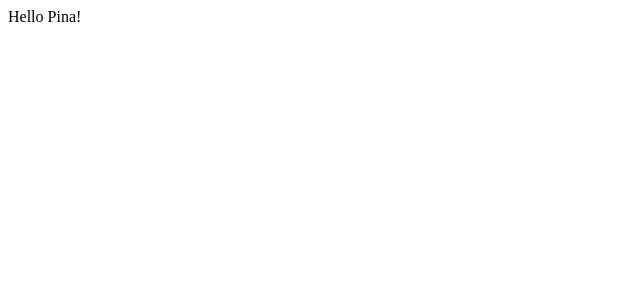
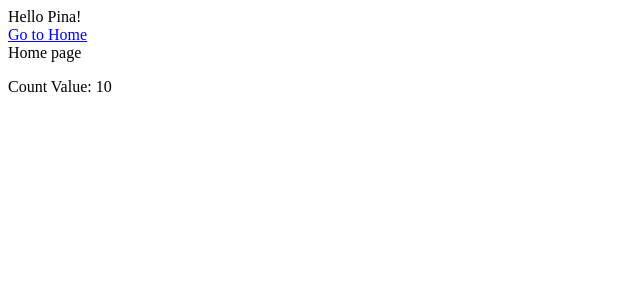
Before and after one commit to dimores28/-pinia-course, a Vue app: page / in a window 1280 px wide. Shown: the top 300 px of the page, without its empty margins (0-640 px from the left). Built offline with nearby package versions, Linux system fonts and the light colour scheme.

Commit message:
get state from pinia store

```diff
--- a/package.json
+++ b/package.json
@@ -10,7 +10,8 @@
   "dependencies": {
     "core-js": "^3.6.5",
     "pinia": "^2.0.28",
-    "vue": "^3.0.0"
+    "vue": "^3.0.0",
+    "vue-router": "^4.1.6"
   },
   "devDependencies": {
     "@vue/cli-plugin-babel": "~4.5.15",
--- a/src/App.vue
+++ b/src/App.vue
@@ -1,6 +1,14 @@
 <template>
   <div>Hello Pina!</div>
+  <router-link to="/">Go to Home</router-link>
+  <router-view></router-view>
 </template>
+
+<script setup>
+import { useAuthStore } from "@/stores/auth";
+const authStore = useAuthStore();
+console.log(authStore.isAuthenticated);
+</script>
 
 <script>
 export default {
--- /dev/null
+++ b/src/components/Counter.vue
@@ -0,0 +1,10 @@
+<template>
+  <div>
+    <p>Count Value: {{ store.count }}</p>
+  </div>
+</template>
+
+<script setup>
+import { useCounterStore } from "@/stores/counter";
+const store = useCounterStore();
+</script>
--- a/src/main.js
+++ b/src/main.js
@@ -1,10 +1,12 @@
 import { createApp } from 'vue'
 import App from './App.vue'
 import { createPinia } from 'pinia'
+import router from './router'
 
 const app = createApp(App);
 
 const pinia = createPinia()
 
 app.use(pinia);
+app.use(router);
 app.mount('#app')
--- /dev/null
+++ b/src/router/index.js
@@ -0,0 +1,30 @@
+import { createRouter, createWebHistory } from "vue-router";
+import HomeView from "../views/HomeView.vue";
+
+const router = createRouter({
+  history: createWebHistory(),
+  routes: [
+    {
+      path: "/",
+      name: "home",
+      component: HomeView,
+    },
+    // {
+    //   path: "/about",
+    //   name: "about",
+    //   component: () => import("../views/AboutView.vue"),
+    // },
+    // {
+    //   path: "/posts",
+    //   name: "posts",
+    //   component: () => import("../views/PostsView.vue"),
+    // },
+    // {
+    //   path: "/posts/:id",
+    //   name: "post.view",
+    //   component: () => import("../views/PostView.vue"),
+    // },
+  ],
+});
+
+export default router;
--- /dev/null
+++ b/src/stores/auth.js
@@ -0,0 +1,7 @@
+import { defineStore } from "pinia";
+
+export const useAuthStore = defineStore("auth", {
+    state: () => ({
+        isAuthenticated: false,
+    })
+});
--- /dev/null
+++ b/src/stores/counter.js
@@ -0,0 +1,7 @@
+import {defineStore} from "pinia"
+
+export const useCounterStore = defineStore("counter", {
+    state: () => ({
+        count: 10
+    })
+})
--- /dev/null
+++ b/src/views/HomeView.vue
@@ -0,0 +1,12 @@
+<template>
+  <main>Home page</main>
+  <v-counter />
+</template>
+
+<script setup>
+import { useCounterStore } from "@/stores/counter";
+import vCounter from "@/components/Counter.vue";
+
+const store = useCounterStore();
+console.log(store.count);
+</script>
```
Also changed, not shown: 1 other file (tests, documents, lock files or other folders).
